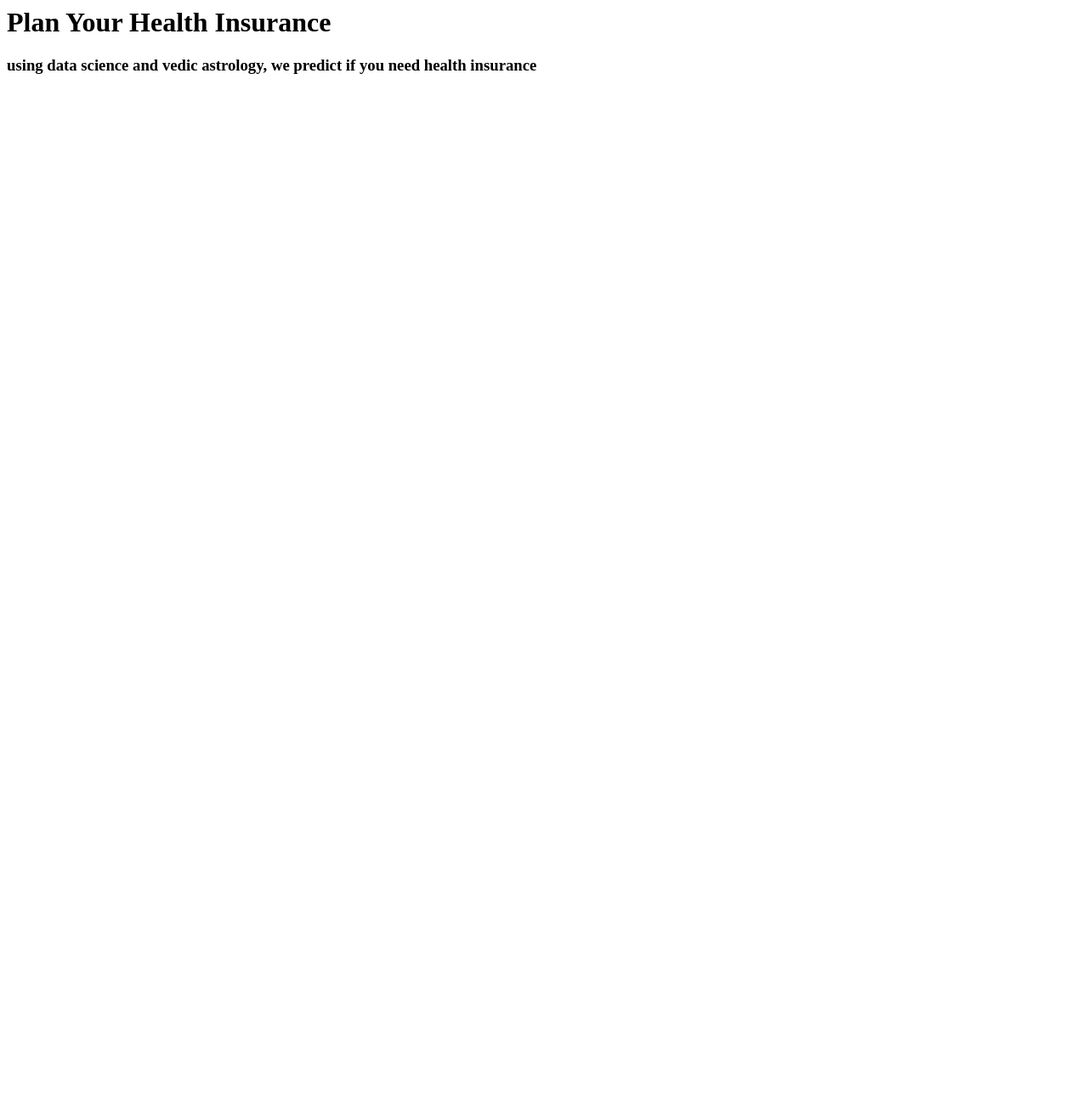
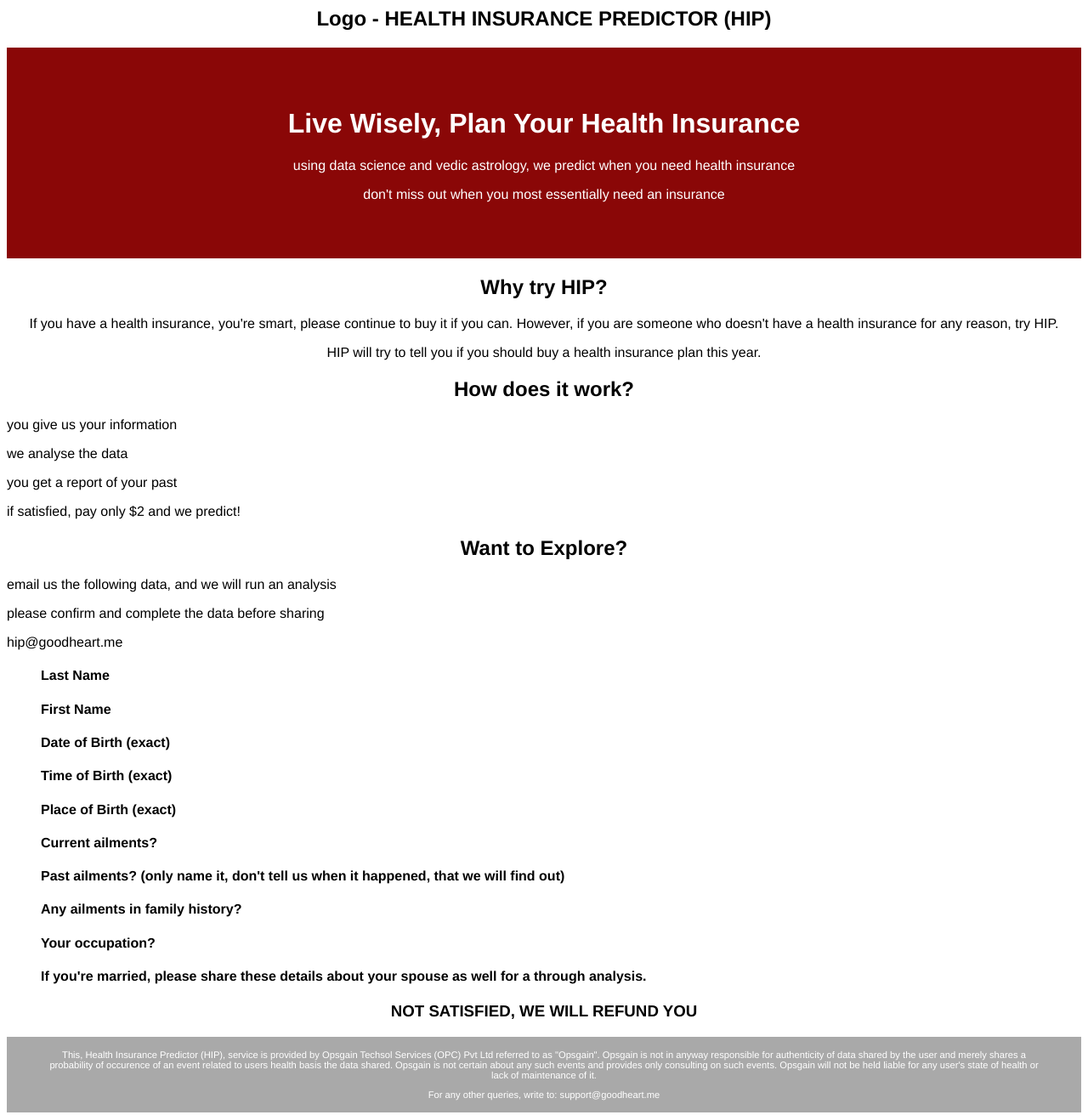
Before and after one commit to opsgain/Health_Insurance_Predictor, a plain HTML site: page index.html in a window 1280 px wide. Shown: the whole page at 85% size. Before the commit the page ends 800 px from the top, so only its background shows below. Drawn offline with Linux system fonts and the light colour scheme.

Commit message:
html ver1 with text content

```diff
--- a/index.html
+++ b/index.html
@@ -1,7 +1,59 @@
+<html>
 <head>
 	<title>Plan your Health Insurance</title>
+	<style type="text/css">
+		body {font-family: Helvetica, Verdana, sans-serif;}
+	</style>
 </head>
 <body>
-	<h1>Plan Your Health Insurance</h1>
-	<h3>using data science and vedic astrology, we predict if you need health insurance</h3>
+	<div style="text-align:center;">
+		<h2>Logo - HEALTH INSURANCE PREDICTOR (HIP)</h2>
+	</div>
+
+	<div style="text-align:center;padding:50px 0px 50px 0px;background-color:#8a0707;color:#ffffff;">
+		<h1>Live Wisely, Plan Your Health Insurance</h1>
+		<p>using data science and vedic astrology, we predict when you need health insurance</p>
+		<p>don't miss out when you most essentially need an insurance</p>
+	</div>
+
+	<div style="text-align:center;">
+		<h2>Why try HIP?</h2>
+		<p>If you have a health insurance, you're smart, please continue to buy it if you can. However, if you are someone who doesn't have a health insurance for any reason, try HIP.</p>
+		<p>HIP will try to tell you if you should buy a health insurance plan this year.</p>
+	</div>
+
+	<div>
+		<h2 style="text-align:center;">How does it work?</h2>
+		<p>you give us your information</p>
+		<p>we analyse the data</p>
+		<p>you get a report of your past</p>
+		<p>if satisfied, pay only $2 and we predict!</p>
+	</div>
+
+	<div>
+		<h2 style="text-align:center;">Want to Explore?</h2>
+		<p>email us the following data, and we will run an analysis</p>
+		<p>please confirm and complete the data before sharing</p>
+		<p>hip@goodheart.me</p>
+		<ul>
+			<h4>Last Name</h4>
+			<h4>First Name</h4>
+			<h4>Date of Birth (exact)</h4>
+			<h4>Time of Birth (exact)</h4>
+			<h4>Place of Birth (exact)</h4>
+			<h4>Current ailments?</h4>
+			<h4>Past ailments? (only name it, don't tell us when it happened, that we will find out)</h4>
+			<h4>Any ailments in family history?</h4>
+			<h4>Your occupation?</h4>
+			<h4>If you're married, please share these details about your spouse as well for a through analysis.</h4>
+		</ul>
+
+	</div>
+
+	<h3 style="text-align:center;text-transform:uppercase;">not satisfied, we will refund you </h3>
 </body>
+<footer style="text-align:center;font-size:70%;background-color:#a9a9a9;color:#ffffff">
+	<p style="padding:15px 50px 0px 50px">This, Health Insurance Predictor (HIP), service is provided by Opsgain Techsol Services (OPC) Pvt Ltd referred to as "Opsgain". Opsgain is not in anyway responsible for authenticity of data shared by the user and merely shares a probability of occurence of an event related to users health basis the data shared. Opsgain is not certain about any such events and provides only consulting on such events. Opsgain will not be held liable for any user's state of health or lack of maintenance of it.</p>
+	<p style="padding:0px 50px 15px 50px">For any other queries, write to: support@goodheart.me</p>
+</footer>
+</html>
```
